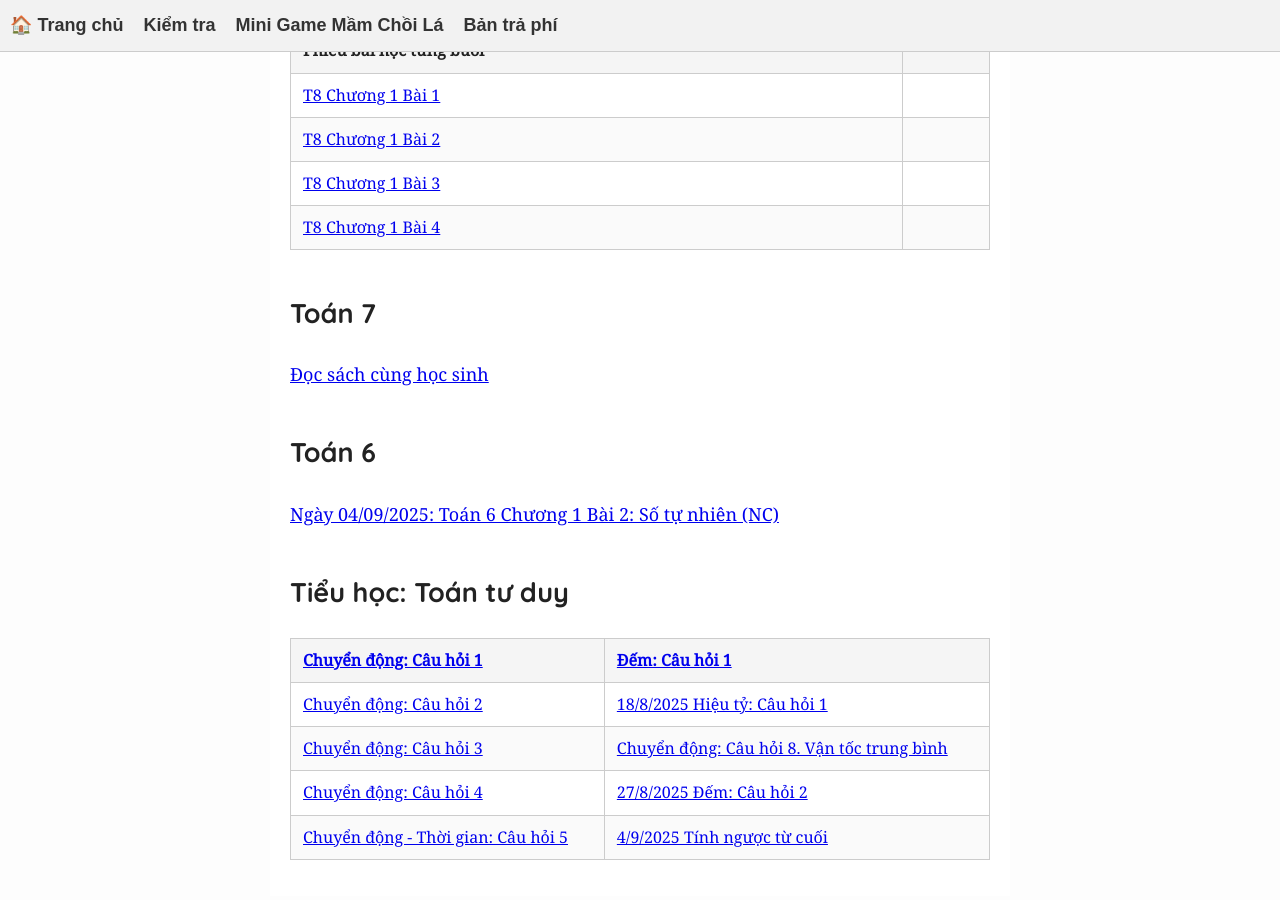
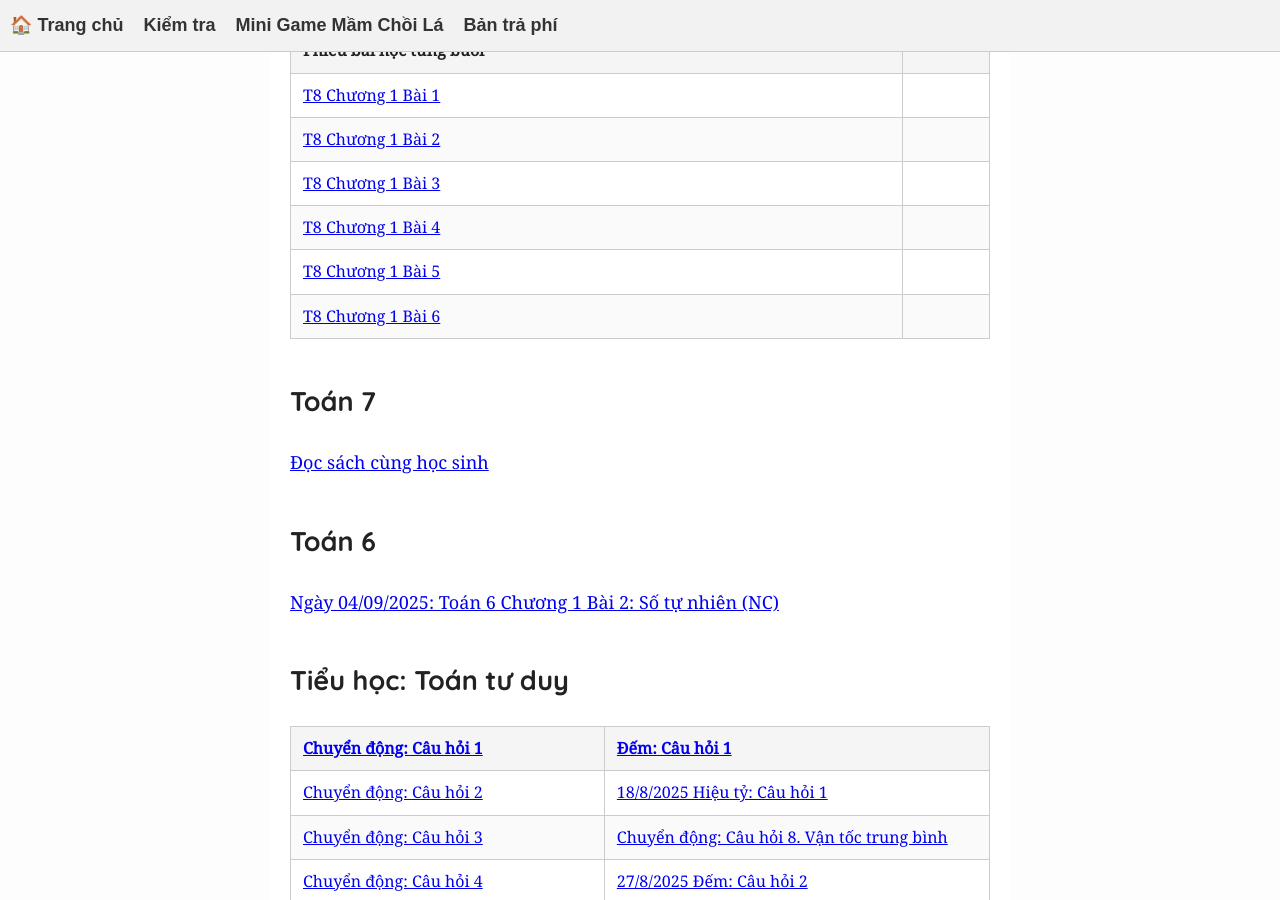
Before and after one commit to NguyenMuoiVN1988/publicstudyrepo, a Jekyll site: the page built from index.md, in a window 1280 px wide and 900 px high, scrolled down 2232 px. Built offline with Jekyll 4.4.1, drawn with Linux system fonts in a browser that asks for light colours.

Commit message:
Update index.md

```diff
--- a/index.md
+++ b/index.md
@@ -73,7 +73,8 @@ title: "Public Study"
 | [T8 Chương 1 Bài 2](T8/T8C1B2.html)| |
 | [T8 Chương 1 Bài 3](T8/T8C1B3.html)| |
 | [T8 Chương 1 Bài 4](T8/T8C1B4.html)| |
-
+| [T8 Chương 1 Bài 5](T8/T8C1B5.html)| |
+| [T8 Chương 1 Bài 6](T8/T8C1B6.html)| |
 
 ## Toán 7
 [Đọc sách cùng học sinh](T7/DocCungHST7.md)
```
